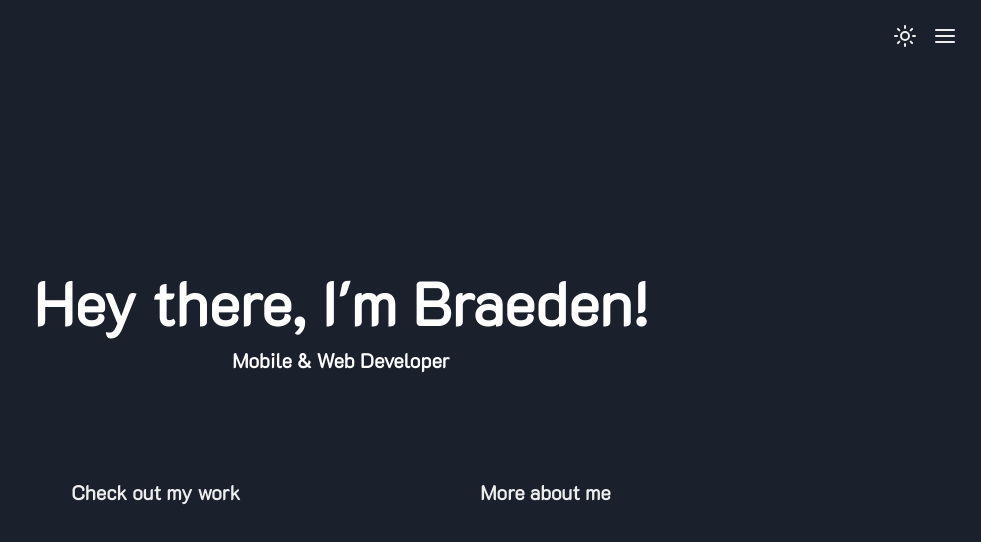
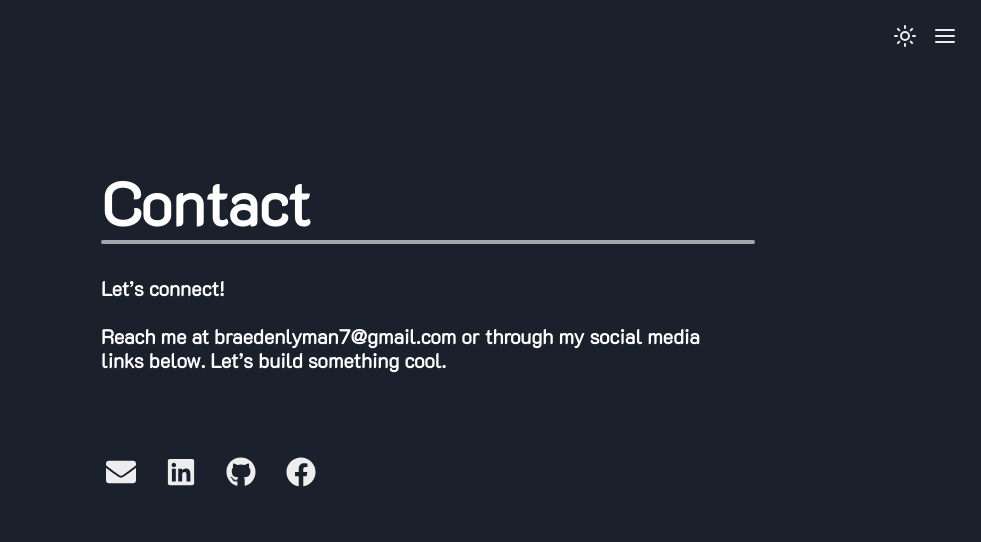
Before and after one commit to BraedenLyman/portfolio, a React (Create React App) app: page /contact in a window 1280 px wide. Shown: the top 542 px of the page, without its empty margins (299-1280 px from the left). Built offline with nearby package versions, Linux system fonts and the light colour scheme; the HTML template or start-up script is replaced by a standard one.

Commit message:
added more pages + navigation + resume download

```diff
--- a/package.json
+++ b/package.json
@@ -16,6 +16,7 @@
     "react": "^18.2.0",
     "react-dom": "^18.2.0",
     "react-icons": "^5.5.0",
+    "react-router-dom": "^7.5.2",
     "react-scripts": "5.0.1",
     "web-vitals": "^2.1.4"
   },
--- a/public/index.html
+++ b/public/index.html
@@ -24,7 +24,7 @@
       work correctly both with client-side routing and a non-root public URL.
       Learn how to configure a non-root public URL by running `npm run build`.
     -->
-    <title>React App</title>
+    <title>Braeden Lyman</title>
   </head>
   <body>
     <noscript>You need to enable JavaScript to run this app.</noscript>
--- a/src/App.js
+++ b/src/App.js
@@ -1,10 +1,14 @@
 import React, {useState} from 'react';
+import { BrowserRouter as Router, Routes, Route } from 'react-router-dom';
 import { ChakraProvider, ColorModeScript, Box, Flex, Spacer, IconButton, Tooltip, Slide } from '@chakra-ui/react';
 import theme from './theme/theme';
 import './theme/fonts/fonts.css';
 import ColorToggle from './theme/colorModeToggle';
 import { FiMenu, FiX } from 'react-icons/fi';
 import Home from './pages/home';
+import Work from './pages/work';
+import About from './pages/about';
+import Contact from './pages/contact';
 import Navigation from './pages/navigation';
 
 function App() {
@@ -18,6 +22,7 @@ function App() {
     <>
       <ColorModeScript initialColorMode={theme.config.initialColorMode} />
       <ChakraProvider theme={theme}>
+      <Router>
           {/* Header stays visible */}
           <Box p={4} position="relative" zIndex={20}>
             <Flex align="center">
@@ -51,10 +56,16 @@ function App() {
               backgroundColor: 'var(--chakra-colors-chakra-body-bg)'
             }}
           >
-          <Navigation />
+            <Navigation onClose={() => setShowNav(false)} />
           </Slide>
 
-        {!showNav && <Home />}
+          <Routes>
+              <Route path="/" element={<Home />} />
+              <Route path="/work" element={<Work />} />
+              <Route path="/about" element={<About />} />
+              <Route path="/contact" element={<Contact />} />
+            </Routes>
+          </Router>
       </ChakraProvider>
     </>
   );
--- /dev/null
+++ b/src/pages/about.js
@@ -0,0 +1,64 @@
+import { Heading, Box, Flex, Divider, useColorMode, Tooltip, IconButton, HStack } from "@chakra-ui/react";
+import { FaDownload} from 'react-icons/fa';
+
+function About() {
+    const { colorMode } = useColorMode();
+    const resumePDF = '/Resume/Resume.pdf';
+    return (
+    <Box minH="80vh">
+        <Flex
+            direction="column"
+            minH="80vh"
+            marginLeft="500px"
+            marginTop="100px"
+        >
+            <Heading size="3xl">
+            About
+            </Heading>
+
+            <Divider
+            width="650px" // Adjust width as needed
+            borderColor="white" // Change color if needed
+            borderWidth="2px" // Make thicker if desired
+            borderRadius="10px"
+            mt={2} // Margin top
+            mb={4} // Margin bottom
+            />
+
+            <Box>
+                <Heading size="md" mt={4}>
+                    Hi, I’m Braeden Lyman — a software developer passionate about <br/> crafting fast, intuitive, and visually polished apps and websites. <br/> With React, React Native, and JavaScript, I build responsive web <br/> applications and cross-platform mobile experiences that prioritize <br/> clean code, smooth UX, and scalable architecture.
+                    <br/> <br/> Whether I’m collaborating with a team or bringing a solo project to <br/> life, I thrive on turning ideas into functional, user-friendly digital <br/> solutions.
+                    <br/><br/>
+                    Let’s create something great together.
+                </Heading>
+
+                {/* Download Button positioned under the last line */}
+                <HStack mt={8} spacing={4} align="center">
+                    <Tooltip label="Download Resume">
+                        <IconButton
+                            as="a"
+                            href={resumePDF}
+                            download="BraedenLyman_Resume.pdf"
+                            icon={<FaDownload />}
+                            aria-label="Download Resume"
+                            variant="ghost"
+                            fontSize="30px"
+                            _hover={{
+                                transform: 'scale(1.1)',
+                                color: colorMode === 'light' ? 'orange.500' : 'blue.500'
+                            }}
+                            _active={{
+                                transform: 'scale(0.95)'
+                            }}
+                            transition="all 0.2s cubic-bezier(.08,.52,.52,1)"
+                        />
+                    </Tooltip>
+                </HStack>
+            </Box>
+        </Flex>
+    </Box>
+  );
+}
+
+export default About;
--- /dev/null
+++ b/src/pages/contact.js
@@ -0,0 +1,115 @@
+import { Heading, Box, Flex, Divider, HStack, Tooltip, Link, IconButton, useColorMode } from "@chakra-ui/react";
+import { FaEnvelope, FaLinkedin, FaGithub, FaFacebook} from 'react-icons/fa';
+
+function Contact() {
+    const { colorMode } = useColorMode();
+    return (
+    <Box minH="80vh">
+    <Flex
+        direction="column"
+        minH="80vh"
+        marginLeft="400px"
+        marginTop="100px"
+    >
+        <Heading size="3xl">
+        Contact
+        </Heading>
+
+        <Divider
+        width="650px" // Adjust width as needed
+        borderColor="white" // Change color if needed
+        borderWidth="2px" // Make thicker if desired
+        borderRadius="10px"
+        mt={2} // Margin top
+        mb={4} // Margin bottom
+        />
+
+        <Heading size="md" mt={4}>
+            Let’s connect! <br/> <br/>
+            Reach me at braedenlyman7@gmail.com or through my social media <br/> links below. Let’s build something cool.
+        </Heading>
+
+        <HStack mt="20">
+        <Tooltip label="Open Gmail">
+            <Link href="mailto:braedenlyman7@gmail.com" isExternal>
+                <IconButton
+                    icon={<FaEnvelope />}
+                    aria-label="gmail"
+                    variant="ghost"
+                    fontSize="30px"
+                    mr="3"
+                    _hover={{
+                        transform: 'scale(1.1)',
+                        color: colorMode === 'light' ? 'orange.500' : 'blue.500'
+                    }}
+                    _active={{
+                        transform: 'scale(0.95)'
+                    }}
+                    transition="all 0.2s cubic-bezier(.08,.52,.52,1)"
+                />
+            </Link>
+        </Tooltip>
+        <Tooltip label="Open LinkedIn">
+            <Link href="https://www.linkedin.com/in/braedenlyman/" isExternal>
+                <IconButton
+                    icon={<FaLinkedin />}
+                    aria-label="gmail"
+                    variant="ghost"
+                    fontSize="30px"
+                    mr="3"
+                    _hover={{
+                        transform: 'scale(1.1)',
+                        color: colorMode === 'light' ? 'orange.500' : 'blue.500'
+                    }}
+                    _active={{
+                        transform: 'scale(0.95)'
+                    }}
+                    transition="all 0.2s cubic-bezier(.08,.52,.52,1)"
+                />
+            </Link>
+        </Tooltip>
+        <Tooltip label="Open GitHub">
+            <Link href="https://github.com/BraedenLyman" isExternal>
+                <IconButton
+                    icon={<FaGithub />}
+                    aria-label="gmail"
+                    variant="ghost"
+                    fontSize="30px"
+                    mr="3"
+                    _hover={{
+                        transform: 'scale(1.1)',
+                        color: colorMode === 'light' ? 'orange.500' : 'blue.500'
+                    }}
+                    _active={{
+                        transform: 'scale(0.95)'
+                    }}
+                    transition="all 0.2s cubic-bezier(.08,.52,.52,1)"
+                />
+            </Link>
+        </Tooltip>
+        <Tooltip label="Open Facebook">
+            <Link href="https://www.facebook.com/brae.lyman.1" isExternal>
+                <IconButton
+                    icon={<FaFacebook />}
+                    aria-label="gmail"
+                    variant="ghost"
+                    fontSize="30px"
+                    mr="3"
+                    _hover={{
+                        transform: 'scale(1.1)',
+                        color: colorMode === 'light' ? 'orange.500' : 'blue.500'
+                    }}
+                    _active={{
+                        transform: 'scale(0.95)'
+                    }}
+                    transition="all 0.2s cubic-bezier(.08,.52,.52,1)"
+                />
+            </Link>
+        </Tooltip>
+    </HStack>
+    </Flex>
+    </Box>
+  );
+}
+
+export default Contact;
--- a/src/pages/home.js
+++ b/src/pages/home.js
@@ -1,4 +1,5 @@
 import { Heading, Box, Flex, IconButton, useColorMode, HStack } from "@chakra-ui/react";
+import { Link } from 'react-router-dom';
 
 function Home() {
   const { colorMode } = useColorMode();
@@ -19,6 +20,8 @@ function Home() {
         </Heading>
         <HStack spacing="200" mt="100">
             <IconButton
+              as={Link}
+              to="/work"
               p={5}
               aria-label="Open Work Section"
               variant="ghost"
@@ -36,6 +39,8 @@ function Home() {
               </Heading>
             </IconButton>
             <IconButton
+              as={Link}
+              to="/about"
               p={5}
               aria-label="Open About Section"
               variant="ghost"
--- /dev/null
+++ b/src/pages/work.js
@@ -0,0 +1,24 @@
+import { Heading, Box, Flex } from "@chakra-ui/react";
+
+function Work() {
+  return (
+    <Box minH="80vh">
+      <Flex
+        direction="column"
+        align="center"
+        justify="center"
+        minH="80vh"
+      >
+        <Heading size="3xl">
+          My Work
+        </Heading>
+        <Heading size="md" mt={4}>
+          Here are some of my projects and experience
+        </Heading>
+        {/* Add your work content here */}
+      </Flex>
+    </Box>
+  );
+}
+
+export default Work;
```
Also changed, not shown: src/pages/navigation.js (+17 -2 lines), 2 other files (tests, documents, lock files or other folders). Lines whose indentation alone changed are shown as unchanged.
